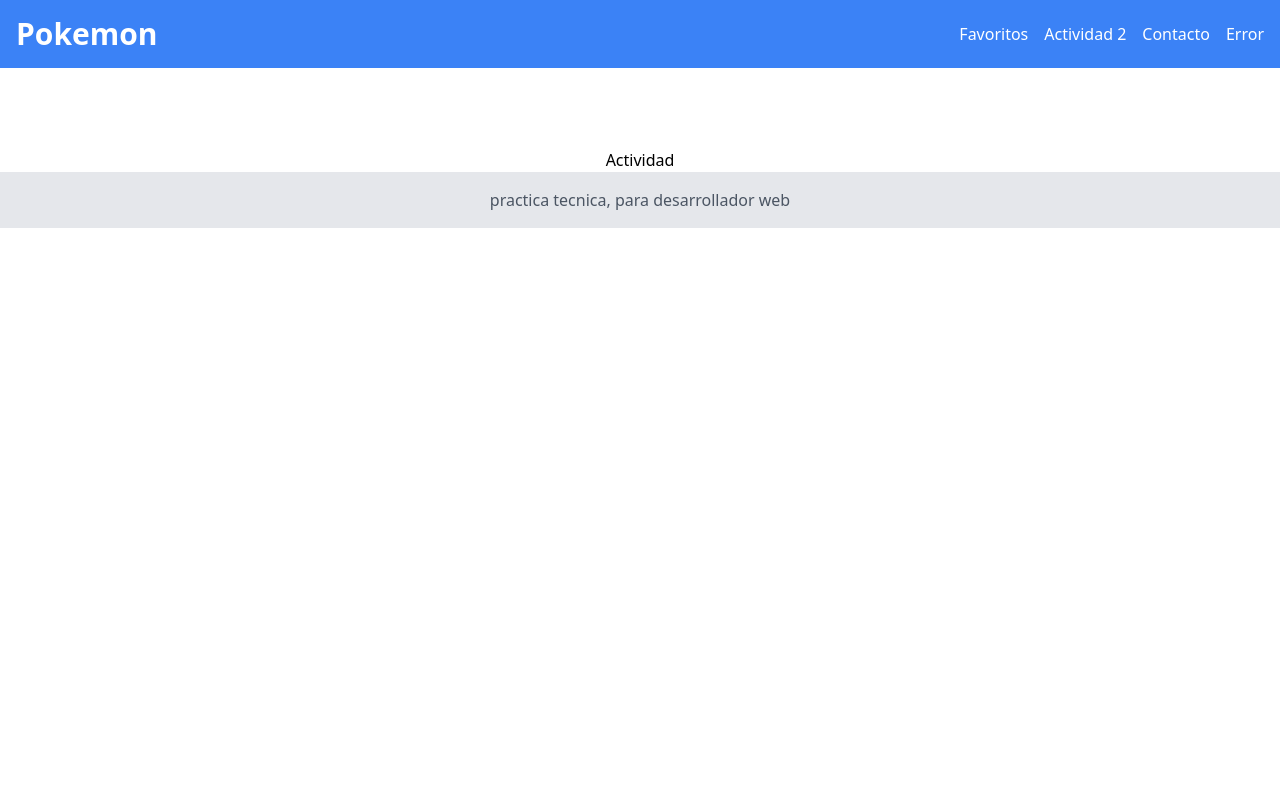
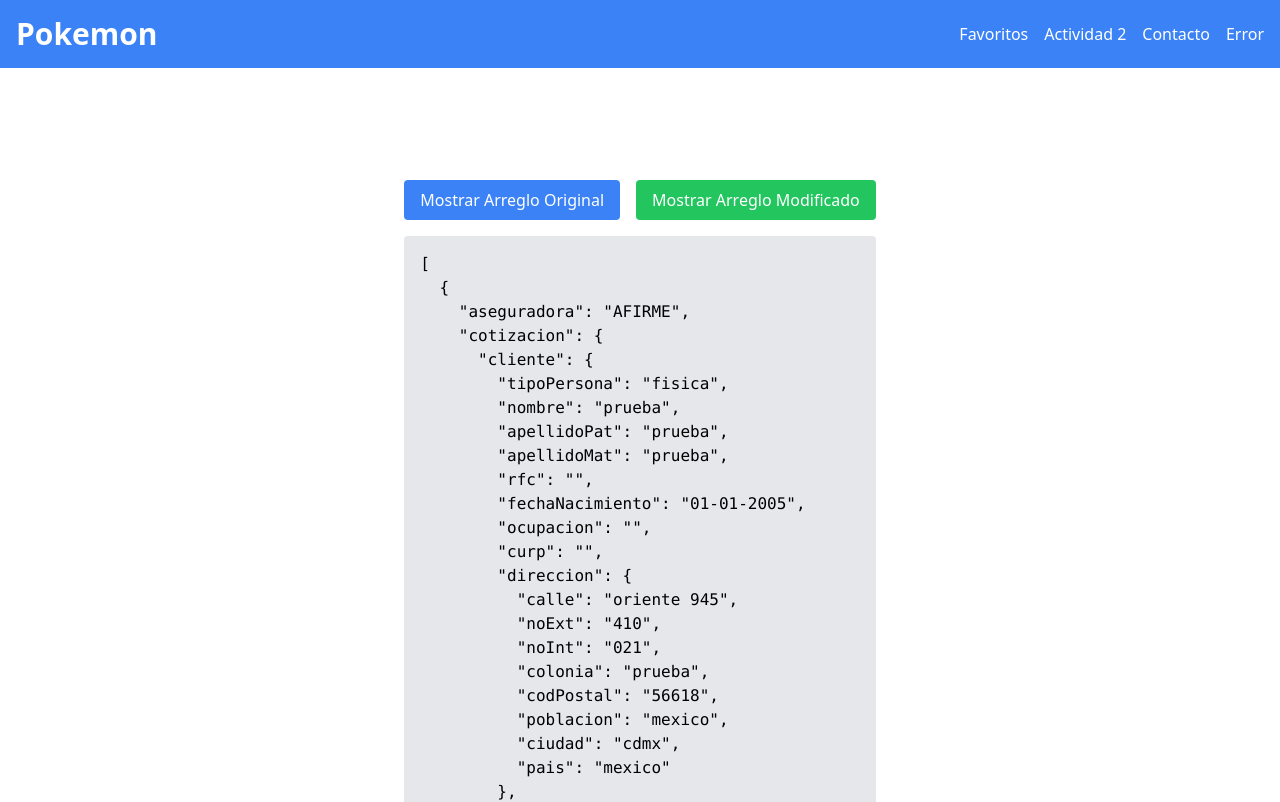
Before and after one commit to ang3lcode/pruebaTecnica, a React (Vite) app: page /Actividad in a window 1280 px wide. Shown: the top 802 px of the page. Built offline with nearby package versions, Linux system fonts and the light colour scheme.

Commit message:
manejo del array, de la segunda actividad y pagina de  error

```diff
--- a/src/page/Actividad/Actividad.jsx
+++ b/src/page/Actividad/Actividad.jsx
@@ -1,9 +1,71 @@
 import { Layout } from "../../Components/Layout/Layout"
+import { useState } from 'react';
 
 export function Actividad() {
+
+      // Arreglos
+  const arregloOriginal = [
+    {
+      aseguradora: "AFIRME",
+      cotizacion: {
+        cliente: {
+          tipoPersona: "fisica",
+          nombre: "prueba",
+          apellidoPat: "prueba",
+          apellidoMat: "prueba",
+          rfc: "",
+          fechaNacimiento: "01-01-2005",
+          ocupacion: "",
+          curp: "",
+          direccion: {
+            calle: "oriente 945",
+            noExt: "410",
+            noInt: "021",
+            colonia: "prueba",
+            codPostal: "56618",
+            poblacion: "mexico",
+            ciudad: "cdmx",
+            pais: "mexico"
+          },
+          edad: "18",
+          genero: "MASCULINO",
+          telefono: "",
+          email: ""
+        }
+      }
+    }
+  ];
+
+  const [arregloModificado, setArregloModificado] = useState([...arregloOriginal]);
+
+  // Funciones para mostrar los arreglos en pantalla
+  const mostrarArregloOriginal = () => {
+    setArregloModificado([...arregloOriginal]);
+  };
+
+  const mostrarArregloModificado = () => {
+    const arregloModificadoCopia = JSON.parse(JSON.stringify(arregloOriginal));
+    arregloModificadoCopia[0].aseguradora = "AXA Seguros";
+    arregloModificadoCopia[0].cotizacion.cliente.nombre = "Juan";
+    arregloModificadoCopia[0].cotizacion.cliente.apellidoPat = "Pérez";
+    arregloModificadoCopia[0].cotizacion.cliente.apellidoMat = "García";
+    arregloModificadoCopia[0].cotizacion.cliente.genero = "FEMENINO";
+    arregloModificadoCopia[0].cotizacion.cliente.direccion.colonia = "Centro";
+    arregloModificadoCopia[0].cotizacion.cliente.telefono = "12345 3456";
+    arregloModificadoCopia[0].cotizacion.cliente.email= "ejemplo@correo.com";
+    setArregloModificado(arregloModificadoCopia);
+  };
   return (
     <Layout>
-      Actividad
+      <div className="max-w-lg mx-auto my-8">
+      <div className="flex justify-center mb-4">
+        <button className="px-4 py-2 mr-4 bg-blue-500 text-white rounded" onClick={mostrarArregloOriginal}>Mostrar Arreglo Original</button>
+        <button className="px-4 py-2 bg-green-500 text-white rounded" onClick={mostrarArregloModificado}>Mostrar Arreglo Modificado</button>
+      </div>
+      <pre className="bg-gray-200 p-4 rounded">
+        {JSON.stringify(arregloModificado, null, 2)}
+      </pre>
+    </div>
     </Layout>
   )
 }
--- a/src/page/Contacto/Contacto.jsx
+++ b/src/page/Contacto/Contacto.jsx
@@ -5,14 +5,14 @@
     <Layout>
         <div className="flex items-center justify-center w-4/6 h-5/6 bg-gray-100">
             <div className="bg-white shadow-xl rounded-lg p-8 flex">
-                <div className="w-2/3 pr-8">
+                <div className="w-5/6 p-40 pr-8">
                     <h2 className="text-4xl font-semibold mb-6">Luis Angel Melendez</h2>
                     <p className="text-lg mb-4">Desarrollador web</p>
                     <p className="text-lg mb-4">correo electronico: angelmelen88@gmail.com</p>
 
 
                 </div>
-                <div className="w-1/3">
+                <div className="w-2/3">
                     <img className="h-full w-full object-cover rounded-lg" src="https://blog.uber-cdn.com/cdn-cgi/image/width=2161,height=1081,quality=80,onerror=redirect,format=auto/wp-content/uploads/2018/12/MX_Vive-como-nunca-antes-Ciudad-de-M%C3%A9xico-con-estos-X-lugares-de-inter%C3%A9s.jpg" alt="Imagen de la tarjeta" />
                 </div>
             </div>
```
